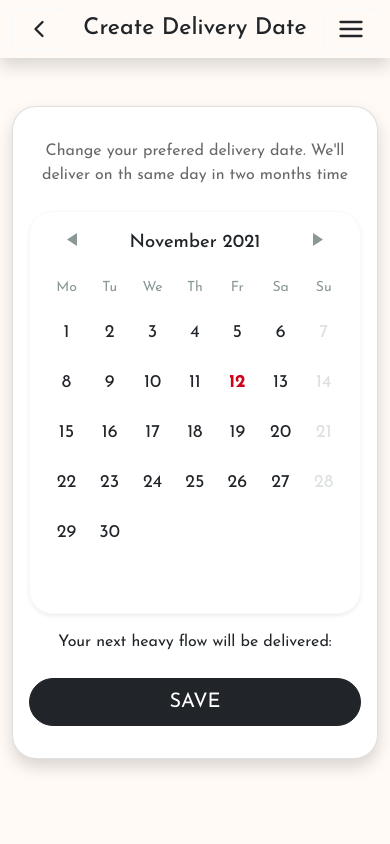
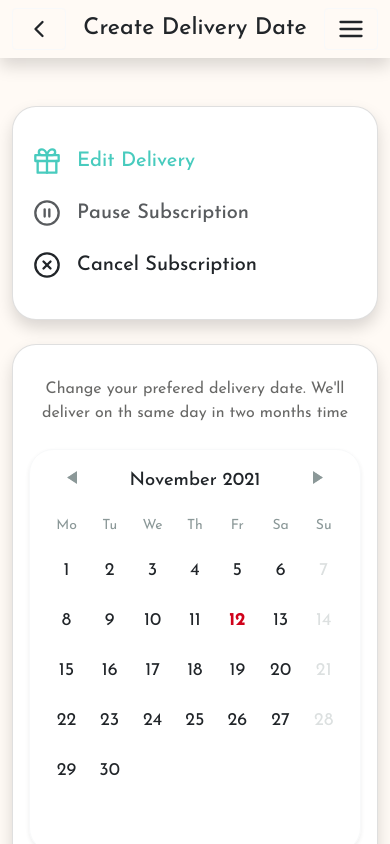
Before and after one commit to batur/subscription-module, a React (Create React App) app: page / in a window 390 px wide. Shown: the top 844 px of the page. Built offline with nearby package versions, Linux system fonts and the light colour scheme.

Commit message:
Fix layout problem AND add new color

```diff
--- a/src/components/Layout/Header.tsx
+++ b/src/components/Layout/Header.tsx
@@ -42,7 +42,7 @@ class MobileMenu extends Component {
             </Button>
           </Offcanvas.Header>
           <Offcanvas.Body className="d-flex justify-content-center align-items-center text-center">
-            <div>
+            <div className="d-flex flex-column gap-3">
               <Link to="/" className="text-success text-decoration-none" onClick={this.closeDrawer}>
                 <h3 className="mb-3 ">Home</h3>
               </Link>
--- a/src/components/Subscription/DatePicker/index.tsx
+++ b/src/components/Subscription/DatePicker/index.tsx
@@ -42,7 +42,7 @@ export default class DatePicker extends Component<{}, { selectedDay: any }> {
             </Col>
             <div className="mt-3 o-50">
               <p>Your next heavy flow will be delivered:</p>
-              <p>
+              <p className="text-sun">
                 {this.state.selectedDay &&
                   `${date.DateToStringWithFormat(
                     this.state.selectedDay,
--- a/src/containers/Home.tsx
+++ b/src/containers/Home.tsx
@@ -9,10 +9,16 @@ export class Home extends Component {
         <Col lg="12" className="d-none d-lg-block mb-3">
           <h1>Edit Subscription</h1>
         </Col>
-        <Col lg="auto" className="d-none d-lg-block">
+        <Col
+          className="mb-4 mb-sm-0 mb-md-4"
+          xs="12"
+          md={{ span: 12, order: 0 }}
+          lg={{ span: 4, order: 1 }}
+          xl="auto"
+        >
           <Subscription.Sidebar />
         </Col>
-        <Col lg="8">
+        <Col md={{ span: 12, order: 1 }} lg="8" xl="8">
           <Subscription.DatePicker />
         </Col>
       </Row>
--- a/src/styles/_utilities.scss
+++ b/src/styles/_utilities.scss
@@ -4,6 +4,7 @@
 
 $turquoise: #48cbbe;
 $brown: #363634;
+$sun: #d3a45d;
 
 $utilities: (
   'rounded': (
@@ -33,6 +34,7 @@ $utilities: (
         (
           'success': $turquoise,
           brown: $brown,
+          'sun': $sun,
         )
       ),
   ),
```
